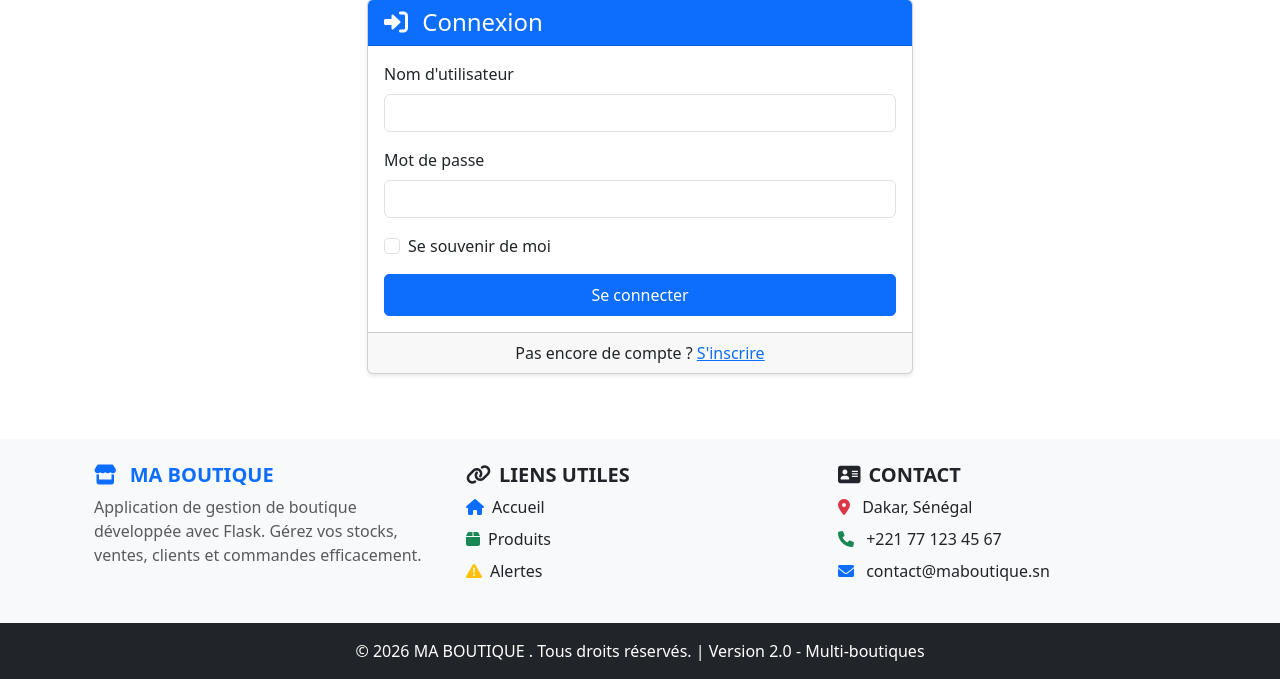
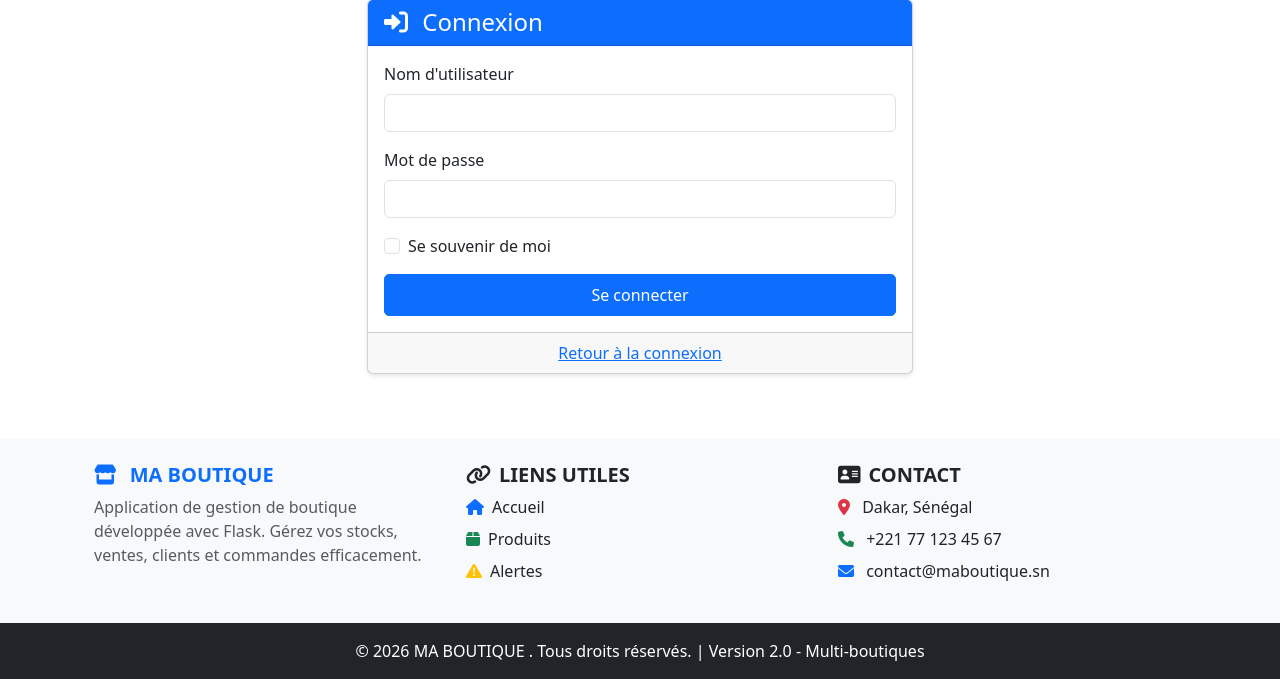
Before and after one commit to uvsq22019369/boutique-flask, a Flask app: page /auth/login in a window 1280 px wide. Shown: the part 121-800 px from the top of the page. Run offline with Flask 3, Linux system fonts and the light colour scheme.

Commit message:
Fix auth routes and login template - remove register link

```diff
--- a/app/templates/auth/login.html
+++ b/app/templates/auth/login.html
@@ -45,8 +45,7 @@
                 </div>
                 <div class="card-footer text-center">
                     <p class="mb-0">
-                        Pas encore de compte ?
-                        <a href="{{ url_for('auth.register') }}">S'inscrire</a>
+                        <a href="{{ url_for('auth.login') }}">Retour à la connexion</a>
                     </p>
                 </div>
             </div>
```
Also changed, not shown: app/routes/auth_routes.py (+1 -7 lines).
